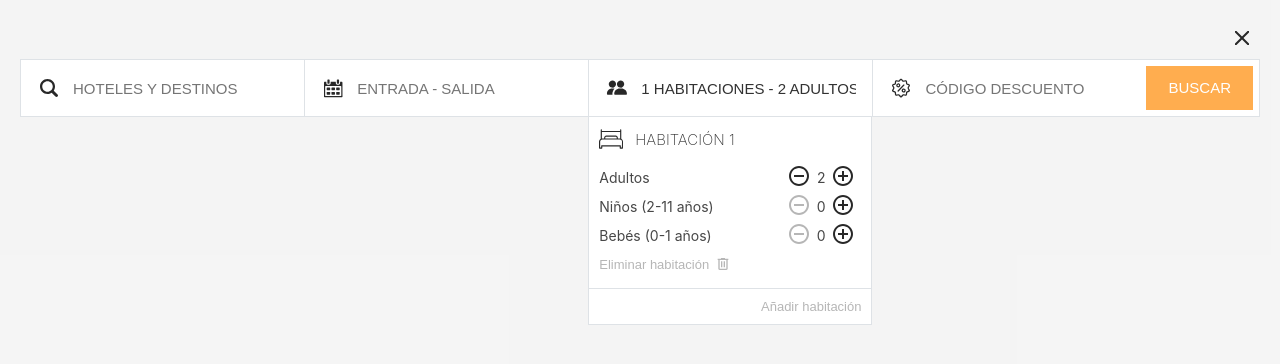
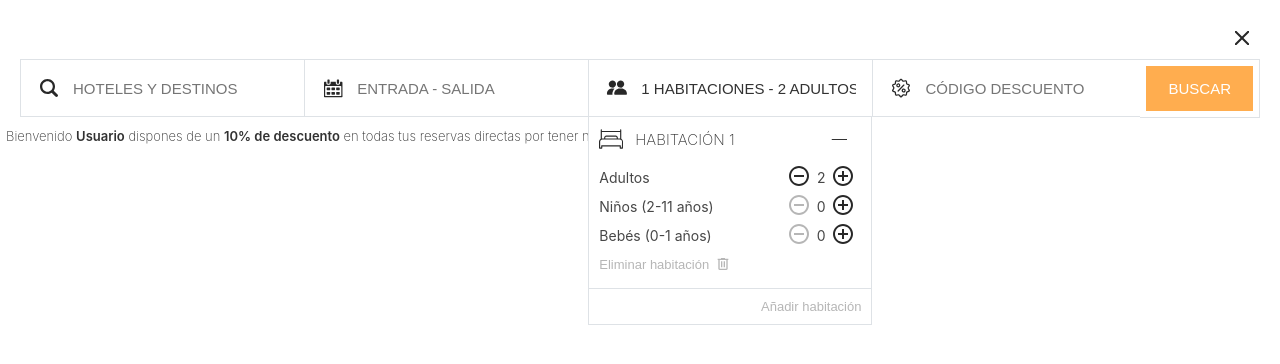
Before and after one commit to salvadormemorandum/motor-busqueda, a React (Vite) app: page / in a window 1280 px wide. Both pictures are taken after a click on the element "BUSCAR". Shown: the top 364 px of the page. Built offline with nearby package versions, Linux system fonts and the light colour scheme.

Commit message:
habitaciones desplegables, filtro y botones para seleccionar hoteles

```diff
--- a/src/App.css
+++ b/src/App.css
@@ -13,7 +13,7 @@ html, body {
   display: grid;
   place-items: center;
   background-color: #323232;
-  color: white;
+  color: rgba(255,255,255,1);
 }
 
 /* Motor de búsqueda sin abrir */
@@ -36,7 +36,7 @@ html, body {
 }
 
 .motor-busqueda_container .btn-close_container {
-  display: none;
+  display: flex;
   justify-content: flex-end;
   padding: 5px 0;
 }
@@ -63,6 +63,7 @@ html, body {
   display: flex;
   flex-direction: column;
   flex-grow: 1;
+  z-index: 3;
 }
 
 .motor-busqueda_container .motor-busqueda .busqueda:nth-of-type(2),
@@ -81,7 +82,7 @@ html, body {
   gap: 12px;
   padding: 16px;
   border: 1px solid rgba(222, 226, 230);
-  background-color: white;
+  background-color: rgba(255,255,255,1);
   border-right: 0;
 }
 
@@ -100,9 +101,32 @@ html, body {
 .motor-busqueda_container .motor-busqueda .busqueda .busqueda_dropdown {
   border: 1px solid rgba(222, 226, 230);
   border-top: 0;
-  background-color: white;
+  background-color: rgba(255,255,255,1);
   padding: 16px 0;
   max-height: 80vh;
+}
+
+.motor-busqueda_container .mensaje-miembro {
+  display: block;
+  position: absolute;
+  top: 115px;
+}
+
+.motor-busqueda_container .mensaje-miembro .lopesan-members-message {
+  color: #323232;
+  font-size: 13px;
+  font-weight: 200;
+  padding: 0 6px;
+}
+
+.motor-busqueda_container .mensaje-miembro .lopesan-members-message .user,
+.motor-busqueda_container .mensaje-miembro .lopesan-members-message .membership-discount,
+.motor-busqueda_container .mensaje-miembro .lopesan-members-message .lopesan-members {
+  font-weight: 600;
+}
+
+.motor-busqueda_container .mensaje-miembro .lopesan-members-message .membership {
+  color: rgba(91, 126, 150);
 }
 
 /* Scroll bar css */
@@ -124,17 +148,17 @@ html, body {
 .motor-busqueda_container .motor-busqueda .motor-busqueda_submit-container {
   padding: 6px;
   border: 1px solid rgba(222, 226, 230);
-  background-color: white;
+  background-color: rgba(255,255,255,1);
   border-left: 0;
 }
 
 .motor-busqueda_container.open .motor-busqueda .motor-busqueda_submit-container {
-  max-height: 57.6px;
+  max-height: 58.6px;
 }
 
 .motor-busqueda_container .motor-busqueda .motor-busqueda_submit-container .motor-busqueda_submit {
   background-color: #FFAD4F;
-  color: white;
+  color: rgba(255,255,255,1);
   font-weight: 400;
   font-size: 15px;
   text-transform: uppercase;
@@ -154,12 +178,8 @@ html, body {
   left: 0;
   width: 100%;
   height: 100vh;
-  background-color: rgba(255,255,255,.95);
+  background-color: rgba(255,255,255,1);
   padding: 20px;
-}
-
-.motor-busqueda_container.open .btn-close_container {
-  display: flex;
 }
 
 .motor-busqueda_container.open .motor-busqueda {
@@ -169,6 +189,44 @@ html, body {
 /* Dropdown de destinos y hoteles */
 .motor-busqueda_container .motor-busqueda .busqueda .busqueda_dropdown.hoteles-destinos {
   overflow-y: auto;
+}
+
+.motor-busqueda_container .motor-busqueda .busqueda .busqueda_dropdown.hoteles-destinos .input_filtro {
+  padding: 0 8px;
+  margin-bottom: 10px;
+}
+
+.motor-busqueda_container .motor-busqueda .busqueda .busqueda_dropdown.hoteles-destinos .input_filtro .input_filtro_texto,
+.motor-busqueda_container .motor-busqueda .busqueda .busqueda_dropdown.hoteles-destinos .input_filtro .input_filtro_texto:focus-visible {
+  width: 100%;
+  padding: 6px 12px;
+  border: 1px solid rgba(222, 226, 230);
+  border-radius: 0;
+  outline: unset;
+}
+
+.motor-busqueda_container .motor-busqueda .busqueda .busqueda_dropdown.hoteles-destinos .input_filtro .input_filtro_buttons {
+  display: flex;
+  align-items: center;
+  gap: 12px;
+  margin-top: 6px;
+}
+
+.motor-busqueda_container .motor-busqueda .busqueda .busqueda_dropdown.hoteles-destinos .input_filtro .input_filtro_buttons button {
+  text-transform: uppercase;
+  background-color: rgba(222, 226, 230);
+  color: #323232;
+  font-size: 14px;
+  font-weight: 200;
+  text-align: center;
+  flex-grow: 1;
+  border: 0;
+  padding: 10px 0;
+  cursor: pointer;
+}
+
+.motor-busqueda_container .motor-busqueda .busqueda .busqueda_dropdown.hoteles-destinos .input_filtro .input_filtro_buttons button:hover {
+  background-color: rgb(194, 198, 200);
 }
 
 .motor-busqueda_container .motor-busqueda .busqueda .busqueda_dropdown .dropdown-destinos {
@@ -183,6 +241,7 @@ html, body {
   text-transform: uppercase;
   margin: 0 0 5px 0;
   padding: 0 8px;
+  border-right: 0;
 }
 
 .motor-busqueda_container .motor-busqueda .busqueda .busqueda_dropdown .dropdown-destinos h3.ubicacion {
@@ -208,10 +267,13 @@ html, body {
   color: #323232;
   padding: 0 8px;
   cursor: pointer;
+  display: flex;
+  justify-content: space-between;
+  align-items: center;
 }
 
 .motor-busqueda_container .motor-busqueda .busqueda .busqueda_dropdown .dropdown-destinos .hoteles-list li.hotel.no-hotel {
-  color: #9B9B9B;
+  color: #B6B6B6;
 }
 
 .motor-busqueda_container .motor-busqueda .busqueda .busqueda_dropdown .dropdown-destinos .hoteles-list li.hotel:hover {
@@ -231,7 +293,7 @@ html, body {
 .motor-busqueda_container .motor-busqueda .busqueda .busqueda_dropdown .dropdown-calendar {
   position: absolute;
   top: 0;
-  background-color: white;
+  background-color: rgba(255,255,255,1);
   width: 712px;
   transform: translateX(-25%);
 }
@@ -243,6 +305,7 @@ html, body {
   padding: 12px 24px;
   font-size: 14px;
   border: 1px solid rgba(222, 226, 230);
+  border-top: 0;
 }
 
 /* Componente de date range picker React date range */
@@ -291,6 +354,35 @@ html, body {
   color: #323232;
   font-size: 15px;
   font-weight: 200;
+}
+
+.motor-busqueda_container .motor-busqueda .busqueda .busqueda_dropdown.ocupacion .habitacion .habitacion_header button.container-icono-desplegar {
+  background-color: unset;
+  border: unset;
+  cursor: pointer;
+  display: flex;
+  align-items: center;
+  justify-content: center;
+}
+
+.motor-busqueda_container .motor-busqueda .busqueda .busqueda_dropdown.ocupacion .habitacion .habitacion_header button.container-icono-desplegar div {
+  background-color: #323232;
+}
+
+.motor-busqueda_container .motor-busqueda .busqueda .busqueda_dropdown.ocupacion .habitacion .habitacion_header button.container-icono-desplegar .vertical {
+  width: 1px;
+  height: 15px;
+  transition: transform .2s ease-in-out;
+}
+
+.motor-busqueda_container .motor-busqueda .busqueda .busqueda_dropdown.ocupacion .habitacion .habitacion_header button.container-icono-desplegar.open .vertical {
+  transform: rotateZ(-90deg);
+}
+
+.motor-busqueda_container .motor-busqueda .busqueda .busqueda_dropdown.ocupacion .habitacion .habitacion_header button.container-icono-desplegar .horizontal {
+  height: 1px;
+  width: 15px;
+  transform: translateX(-55%);
 }
 
 .motor-busqueda_container .motor-busqueda .busqueda .busqueda_dropdown.ocupacion .habitacion .habitacion_body {
@@ -381,13 +473,13 @@ html, body {
 
   .motor-busqueda_container .motor-busqueda .motor-busqueda_submit-container .motor-busqueda_submit {
     width: 100%;
-    height: 57.6px;
+    height: 58.6px;
   }
 
   .motor-busqueda_container .motor-busqueda .busqueda .busqueda_dropdown .dropdown-calendar {
-    position: absolute;
+    position: relative;
     top: 0;
-    background-color: white;
+    background-color: rgba(255,255,255,1);
     width: unset;
     transform: unset;
   }
@@ -409,4 +501,9 @@ html, body {
   .motor-busqueda_container .motor-busqueda .busqueda .busqueda_dropdown .dropdown-calendar .calendar-body .rdrCalendarWrapper .rdrMonth {
     width: 100%;
   }
+
+  .motor-busqueda_container .mensaje-miembro {
+    position: relative;
+    top: 0;
+  }
 }
--- a/src/motor/Contexto/parametrosBusqueda.jsx
+++ b/src/motor/Contexto/parametrosBusqueda.jsx
@@ -6,7 +6,7 @@ import { PropTypes } from "prop-types";
 export const ParametrosBusquedaContext = createContext();
 
 const initialState = {
-  hotel: '',
+  hotel: [],
   fechaEntrada: '',
   fechaSalida: '',
   habitaciones: [
--- a/src/motor/MotorBusqueda.jsx
+++ b/src/motor/MotorBusqueda.jsx
@@ -40,15 +40,22 @@ function MotorBusqueda() {
   return (
     <ParametrosBusquedaProvider>
       <section className={isSearchOpen ? "motor-busqueda_container open" : "motor-busqueda_container"}>
-        <section className="btn-close_container">
-          <CloseBtn close={closeSearch} />
-        </section>
+        {isSearchOpen &&
+          <section className="btn-close_container">
+            <CloseBtn close={closeSearch} />
+          </section>}
         <form action="" className="motor-busqueda" onClick={openSearch}>
           <section className="inputs">
             {datosEntrada.map((dato) => <InputSearch key={dato.id} isSearchOpen={isSearchOpen} dato={dato} />)}
           </section>
           <ButtonSubmit submitAction={handleSubmit} />
         </form>
+        {isSearchOpen &&
+          <section className="mensaje-miembro">
+            <p className="lopesan-members-message">
+              Bienvenido <span className='user'>Usuario</span> dispones de un <span className="membership-discount">10% de descuento</span> en todas tus reservas directas por tener nivel <span className="membership">Platinum</span> en <span className='lopesan-members'>Lopesan Members</span>
+            </p>
+          </section>}
       </section>
     </ParametrosBusquedaProvider>
   )
--- a/src/motor/api/api.jsx
+++ b/src/motor/api/api.jsx
@@ -1,5 +1,5 @@
 // Iconos
-import { CloseIcon, LupaIcon, CalendarIcon, PersonasIcon, CodigoIcon, ArrowLeft, ArrowRight, CamaIcon, AddIcon, RemoveIcon, PapeleraIcon } from "../componentes/Iconos.jsx";
+import { CloseIcon, LupaIcon, CalendarIcon, PersonasIcon, CodigoIcon, ArrowLeft, ArrowRight, CamaIcon, AddIcon, RemoveIcon, PapeleraIcon, CheckIcon } from "../componentes/Iconos.jsx";
 
 // Dropdowns
 import HotelesDestinos from "../componentes/dropdowns/HotelesDestinos.jsx";
@@ -35,6 +35,8 @@ export function getIcon(iconName) {
             return <RemoveIcon />
         case 'papelera':
             return <PapeleraIcon />
+        case 'check':
+            return <CheckIcon />
         default:
             return null
     }
@@ -46,10 +48,10 @@ export function getIcon(iconName) {
  * @param {*} dropdownID
  * @returns
  */
-export function getDropdown(dropdownID, inputData) {
+export function getDropdown(dropdownID) {
     switch (dropdownID) {
         case 1:
-            return <HotelesDestinos input={inputData} />
+            return <HotelesDestinos />
         case 2:
             return <Calendario />
         case 3:
--- a/src/motor/componentes/bloque-ocupacion/Habitacion.jsx
+++ b/src/motor/componentes/bloque-ocupacion/Habitacion.jsx
@@ -1,5 +1,5 @@
 // Dependencias
-import React from 'react';
+import React, { useState } from 'react';
 import { PropTypes } from 'prop-types';
 
 // Api
@@ -9,6 +9,7 @@ import { getIcon } from '../../api/api';
 import Contador from './componentes/Contador';
 
 function Habitacion({ index, habitacion, updateHabitacion, removeHabitacion }) {
+    const [isHabitacionOpen, setIsHabitacionOpen] = useState(true);
 
     /**
      * Función que se encarga de manejar la acción click sobre el botón de eliminar habitación
@@ -19,6 +20,15 @@ function Habitacion({ index, habitacion, updateHabitacion, removeHabitacion }) {
         removeHabitacion(index);
     }
 
+    /**
+     * Función que se encarga de manejar la acción click sobre el botón de desplegar habitación
+     * @param {*} e
+     */
+    function handleClickOpenHabitacion(e) {
+        e.preventDefault();
+        setIsHabitacionOpen(!isHabitacionOpen);
+    }
+
     return (
         <section className="habitacion">
             <header className="habitacion_header">
@@ -26,8 +36,16 @@ function Habitacion({ index, habitacion, updateHabitacion, removeHabitacion }) {
                     {getIcon('cama')}
                     Habitación {index + 1}
                 </section>
-                {/* Icono de desplegar o colapsar */}
+                <button
+                    className={isHabitacionOpen ? "container-icono-desplegar open" : "container-icono-desplegar"}
+                    onClick={(e) => handleClickOpenHabitacion(e)}
+                >
+                    <div className="vertical"></div>
+                    <div className="horizontal"></div>
+                </button>
             </header>
+            {isHabitacionOpen && (
+                <>
                     <main className="habitacion_body">
                         <section className="selector">
                             <span>Adultos</span>
@@ -48,6 +66,8 @@ function Habitacion({ index, habitacion, updateHabitacion, removeHabitacion }) {
                             {getIcon('papelera')}
                         </button>
                     </footer>
+                </>
+            )}
         </section>
     )
 }
--- a/src/motor/componentes/input-busqueda/InputSearch.jsx
+++ b/src/motor/componentes/input-busqueda/InputSearch.jsx
@@ -79,7 +79,7 @@ function InputSearch({ isSearchOpen, dato }) {
      */
     useEffect(() => {
         // Comprueba si en input es de fechas o ocupacion, si lo es, lo pone en modo solo lectura
-        if (dato.id == 2 || dato.id == 3) {
+        if (dato.id == 1 || dato.id == 2 || dato.id == 3) {
             setIsInputReadOnly(true);
         }
 
@@ -130,7 +130,7 @@ function InputSearch({ isSearchOpen, dato }) {
                     onChange={(e) => handleInputChange(e.target.value)}>
                 </input>
             </section>
-            {isDropdownOpen && getDropdown(dato.id, inputData)}
+            {isDropdownOpen && getDropdown(dato.id)}
         </section>
     )
 }
```
Also changed, not shown: src/motor/componentes/Iconos.jsx (+12 -0 lines), src/motor/componentes/bloque-destinos/componentes/Ubicacion.jsx (+21 -3 lines), src/motor/componentes/dropdowns/HotelesDestinos.jsx (+38 -7 lines). Lines whose indentation alone changed are shown as unchanged.
